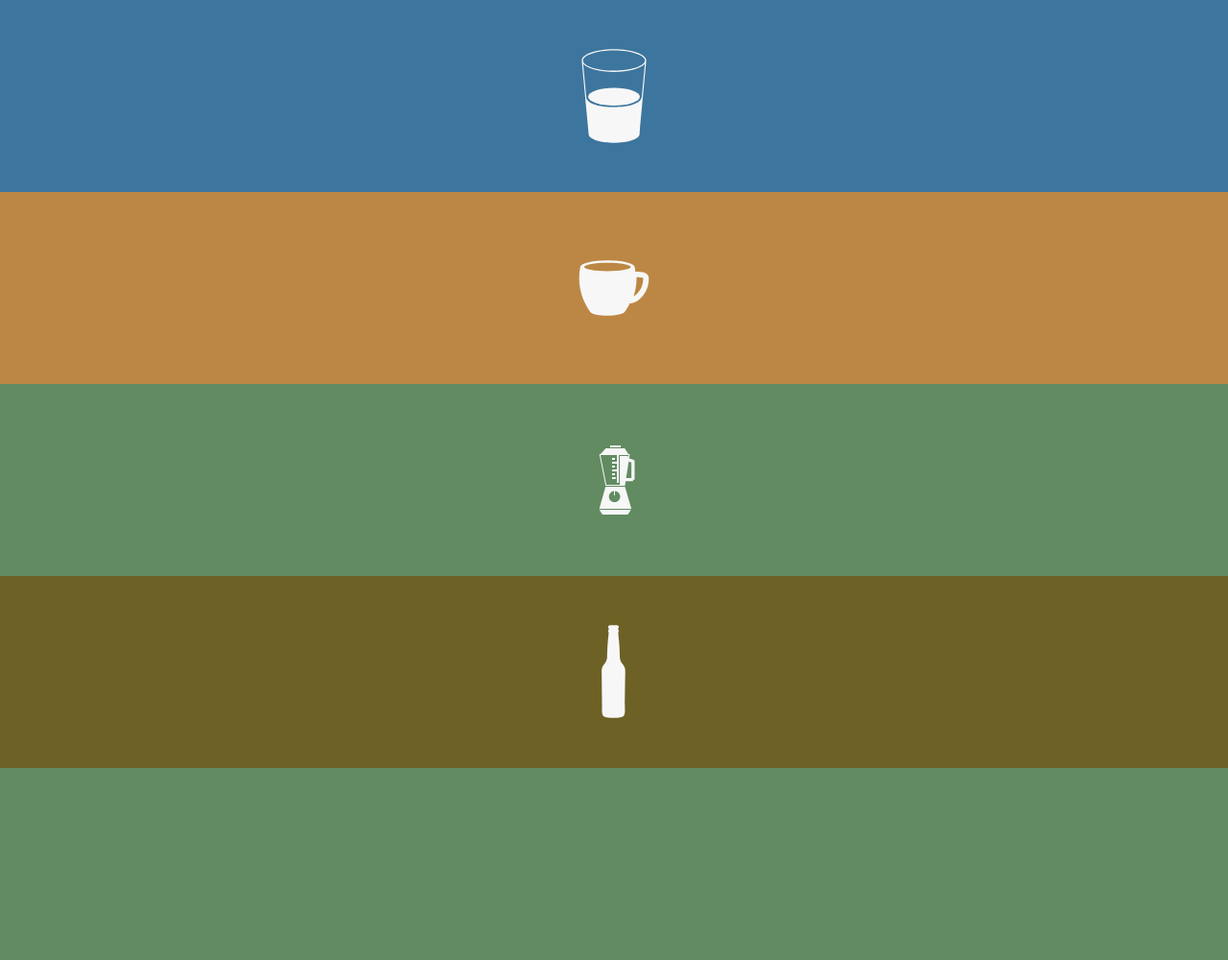
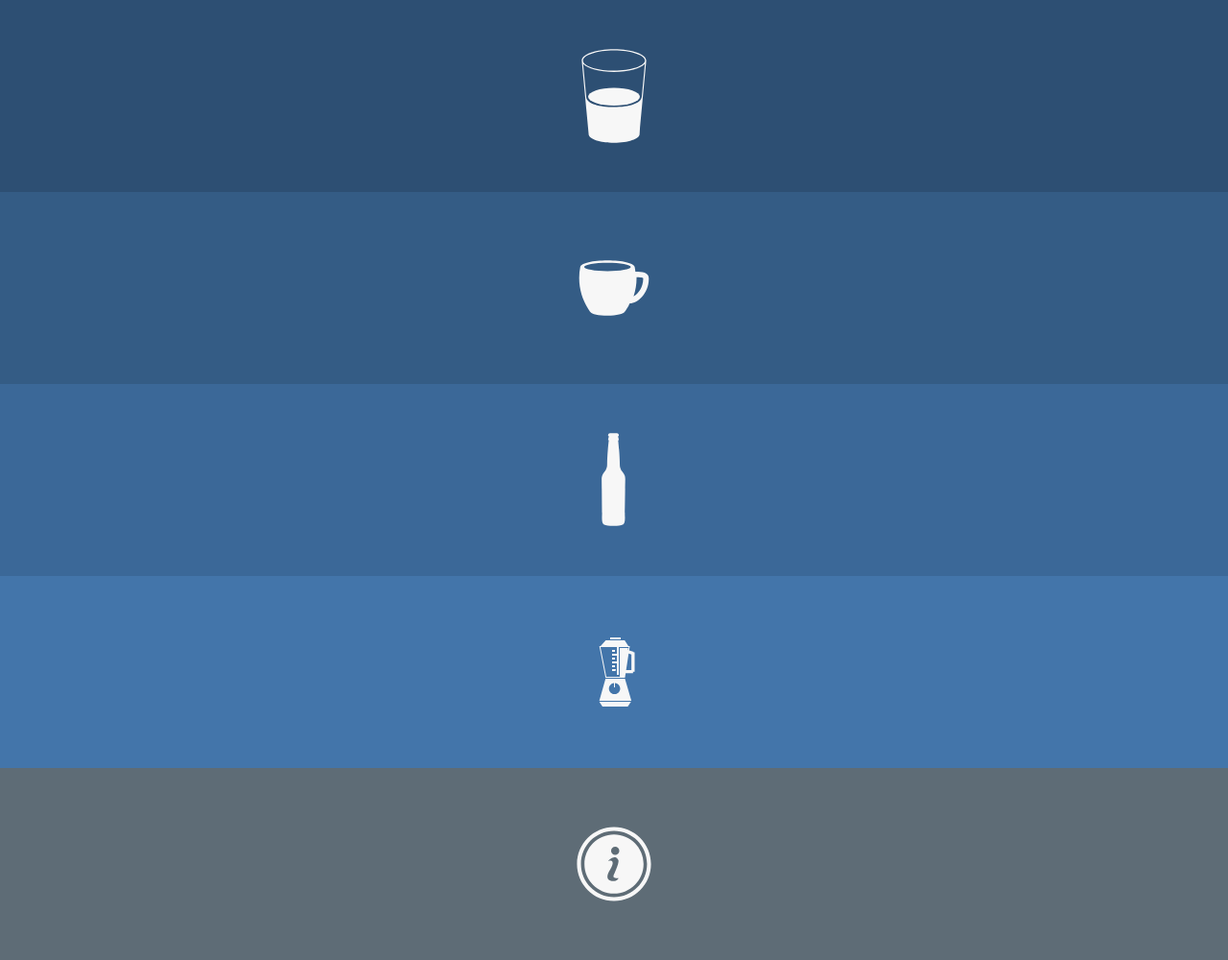
Before and after one commit to crismanNoble/drank, a PHP site: page / in a window 1280 px wide. Shown: the whole page at 96% size. Before the commit the page ends 800 px from the top, so only its background shows below. Run offline with PHP 8.4, Linux system fonts and the light colour scheme; style sheets or scripts are compiled from the project's sources.

Commit message:
some css refactoring, color scheme update and info box added

```diff
--- a/css/style.less
+++ b/css/style.less
@@ -3,56 +3,68 @@
 @smoothie: rgb(98, 139, 98);
 @beer: rgb(109, 97, 37);
 
+@base: #2D4F73;
+@lighter1: lighten(@base, 5%);
+@lighter2: lighten(@lighter1, 5%);
+@lighter3: lighten(@lighter2, 5%);
+@greyish: #535F68;
+
 @whiteish: #f7f7f7;
-@darker: #d1d1d1;
+@darker: darken(@whiteish, 10%);
 
-body {
+html, body {
 	padding: 0;
 	margin: 0;
+	min-height: 100%;
+	width: 100%;
+}
+
+#wrap {
+	position: absolute;
+	top: 0;
+	left: 0;
 	height: 100%;
 	width: 100%;
 }
 
 .item {
-	position: absolute;
+	position: relative;
 	height: 25%;
 	width: 100%;
-	left: 0;
 }
 
 #water {
-	top: 0;
-	background: @water;
-
 	.svgWrap, .itemStats {
-		background: @water;
+		background: @base;
 	}
 }
 
 #coffee {
-	top: 25%;
-	background: @coffee;
+	.svgWrap, .itemStats {
+		background: @lighter1;
+	}
+}
 
+#beer {
 	.svgWrap, .itemStats {
-		background: @coffee;
+		background: @lighter2;
+	}
+}
+
+#info {
+	.svgWrap, .itemStats {
+		background: lighten(@greyish,5%);
+	}
+	svg {
+		height: 40%;
+		top: 30%;
+
 	}
 }
 
 #smoothie {
-	top: 50%;
-	background: @smoothie;
-
 	.svgWrap, .itemStats {
-		background: @smoothie;
-	}
-}
-
-#beer {
-	top: 75%;
-	background: @beer;
-
-	.svgWrap, .itemStats {
-		background: @beer;
+		background: @lighter3;
 	}
 }
 
@@ -69,6 +81,7 @@ svg {
 
 svg:hover {
     fill: @darker;
+    cursor: pointer;
 }
 
 .svgWrap {
--- a/index.html
+++ b/index.html
@@ -2,6 +2,8 @@
 <html>
 <head>
 	<title>Drank</title>
+
+	<meta name="viewport" content="width=device-width, initial-scale=1">
 
 	<link rel="stylesheet/less" type="text/css" href="css/style.less" />
 
@@ -9,9 +11,11 @@
 	<script src="js/lib/jquery.js" type="text/javascript"></script>
 	<script src="js/drank.js" type="text/javascript"></script>
 
+
+
 </head>
 <body>
-
+<div id="wrap">
 	<div class="item" id="water">
 		<div class="svgWrap">
 			<svg xmlns="http://www.w3.org/2000/svg" xmlns:xlink="http://www.w3.org/1999/xlink" version="1.1" id="Layer_1" x="0px" y="0px" viewBox="0 0 100 100" enable-background="new 0 0 100 100" xml:space="preserve">
@@ -23,7 +27,8 @@
 		</div>
 		<div class="itemStats">
 			<p class="itemTitle">Water</p>
-			<p><span class="total">17</span> total</p>
+			<p><span class="total"></span> total</p>
+			<p><span class="today"></span> today</p>
 		</div>
 	</div>
 	<div class="item" id="coffee">
@@ -36,7 +41,8 @@
 		</div>
 		<div class="itemStats">
 			<p class="itemTitle">Coffee</p>
-			<p><span class="total">17</span> total</p>
+			<p><span class="total"></span> total</p>
+			<p><span class="today"></span> today</p>
 		</div>
 	</div>
 	<div class="item" id="beer">
@@ -47,7 +53,8 @@
 		</div>
 		<div class="itemStats">
 			<p class="itemTitle">Beer</p>
-			<p><span class="total">17</span> total</p>
+			<p><span class="total"></span> total</p>
+			<p><span class="today"></span> today</p>
 		</div>
 	</div>
 	<div class="item" id="smoothie">
@@ -67,8 +74,21 @@
 		</div>
 		<div class="itemStats">
 			<p class="itemTitle">Smoothie</p>
-			<p><span class="total">17</span> total</p>
+			<p><span class="total"></span> total</p>
+			<p><span class="today"></span> today</p>
 		</div>
 	</div>
+	<div class="item" id="info">
+		<div class="svgWrap">
+			<svg xmlns="http://www.w3.org/2000/svg" xmlns:xlink="http://www.w3.org/1999/xlink" version="1.1" id="Layer_1" x="0px" y="0px" width="100px" height="100px" viewBox="0 0 100 100" enable-background="new 0 0 100 100" xml:space="preserve">
+				<path d="M50.001,1.796C23.379,1.796,1.797,23.378,1.797,50s21.582,48.204,48.204,48.204c26.614,0,48.2-21.582,48.2-48.204  S76.615,1.796,50.001,1.796z M50.008,93.038C26.272,93.038,6.966,73.734,6.966,50c0-23.721,19.306-43.034,43.042-43.034  c23.727,0,43.027,19.313,43.027,43.034C93.035,73.734,73.735,93.038,50.008,93.038z"></path>
+				<path d="M50.008,11.487c-21.235,0-38.528,17.278-38.528,38.518c0,21.236,17.293,38.513,38.528,38.513  c21.224,0,38.506-17.277,38.506-38.513C88.515,28.765,71.232,11.487,50.008,11.487z M46.988,72.123  c-10.958-1.909-2.091-14.688-2.091-14.688c9.132-15.039-2.698-11.466-2.698-11.466c10.41-9.678,13.329-1.2,13.329-1.2  c2.178,2.581-5.996,20.153-5.996,20.153c-1.827,4.2,6.606,3.378,6.606,3.378C52.505,73.612,46.988,72.123,46.988,72.123z   M51.564,38.278c-2.959,0-5.36-2.403-5.36-5.357c0-2.962,2.401-5.361,5.36-5.361c2.962,0,5.357,2.399,5.357,5.361  C56.922,35.875,54.526,38.278,51.564,38.278z"></path>
+			</svg>
+		</div>
+		<div class="itemStats">
+			<p class="itemTitle">This is more info</p>
+		</div>
+	</div>
+</div>
 </body>
 </html>
--- a/js/drank.js
+++ b/js/drank.js
@@ -29,7 +29,7 @@ function showStats(drink){
 }
 
 function getStats(drinkType){
-	$('#'+drinkType).find('.total').hide();
+	//$('#'+drinkType).find('.total').hide();
 	$.ajax({
 		type:'POST',
 		url: "/drank/get/",
@@ -38,7 +38,8 @@ function getStats(drinkType){
 		console.log(data);
 		data = $.parseJSON(data);
 		$('#'+drinkType).find('.total').text(data.total);
-		$('#'+drinkType).find('.total').fadeIn();
+		$('#'+drinkType).find('.today').text(data.daily);
+		//$('#'+drinkType).find('.total').fadeIn();
 	});
 
 	return false;
```
